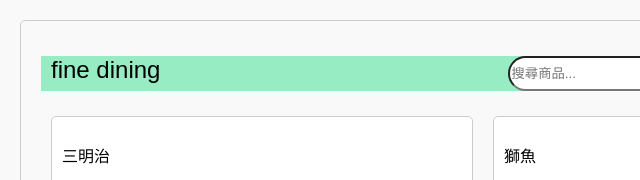
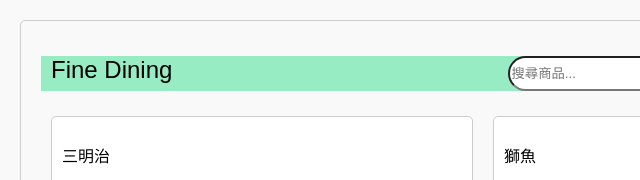
Before and after one commit to giawei/restaurant, a plain HTML site: page index.html in a window 1280 px wide. Shown: the top 180 px of the page, 0-640 px from the left. Drawn offline with Linux system fonts and the light colour scheme; grey boxes are pictures that could not be loaded.

Commit message:
Update index.html
Fine Dining

```diff
--- a/index.html
+++ b/index.html
@@ -8,7 +8,7 @@
 </head>
 <body>
     <div class="search-bar-container">
-        <span class="site-name" >fine dining</span> <!-- 網站名稱 -->
+        <span class="site-name" >Fine Dining</span> <!-- 網站名稱 -->
         <input type="text" id="searchInput" placeholder="搜尋商品...">
         <button class = "search"></button>
 
```
